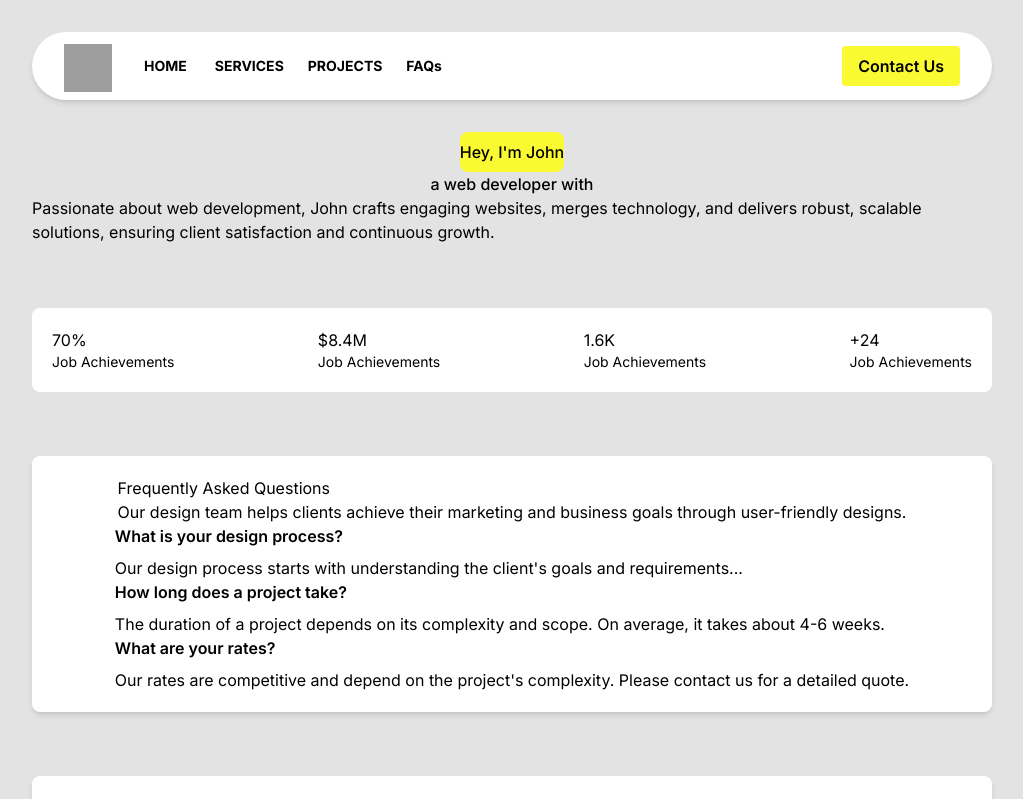
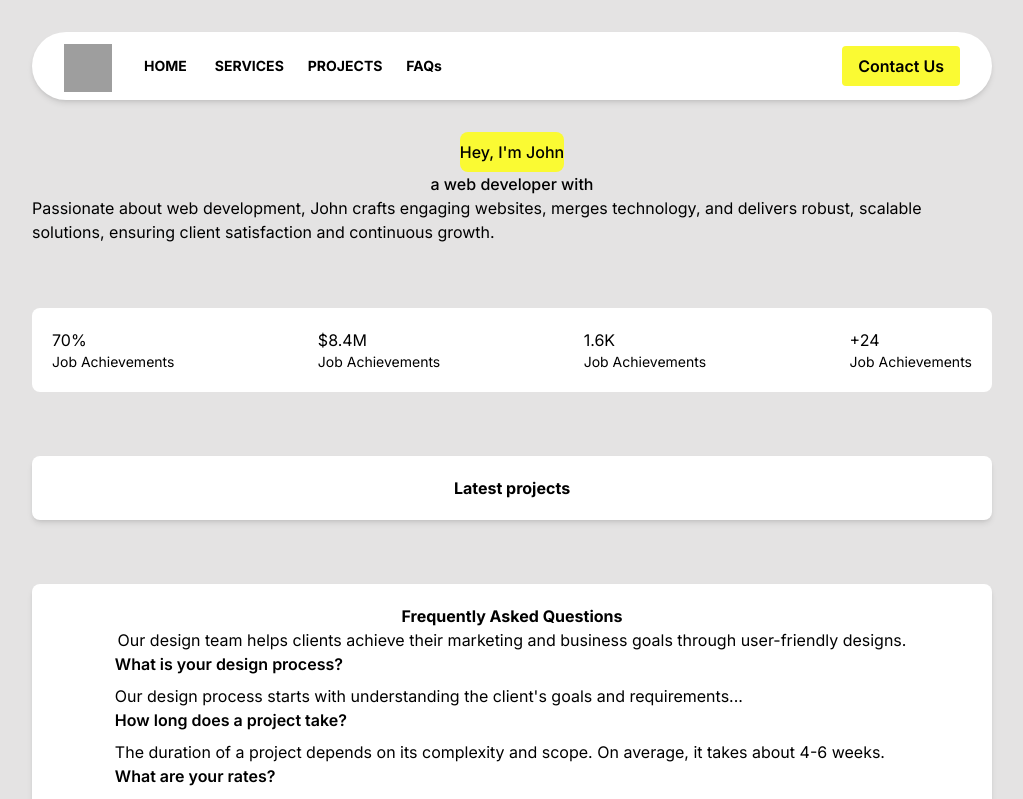
Before and after one commit to AQSA-ABDULLAH/nextjs-portfolio-website, a Next.js app in the folder user/: page / in a window 1280 px wide. Shown: the top 799 px of the page, without its empty margins (128-1151 px from the left). Built offline with nearby package versions, Linux system fonts and the light colour scheme; grey boxes are pictures that could not be loaded.

Commit message:
create project section

```diff
--- a/user/src/app/page.tsx
+++ b/user/src/app/page.tsx
@@ -1,5 +1,6 @@
 import FAQ from "@/sections/faqs/faqs";
 import Hero from "@/sections/hero/hero";
+import Projects from "@/sections/projects/projects";
 import Statics from "@/sections/statics/statics";
 
 export default function Home() {
@@ -7,6 +8,7 @@ export default function Home() {
     <>
       <Hero/>
       <Statics/>
+      <Projects/>
       <FAQ/>
     </>
   );
--- a/user/src/sections/faqs/faqs.tsx
+++ b/user/src/sections/faqs/faqs.tsx
@@ -11,21 +11,17 @@ function Faqs() {
 
     return (
         <div className='bg-white m-16 mx-40 p-5 rounded-lg flex flex-col items-center justify-center shadow-md'>
-            <div>
-                <div className="text-center">
-                    <h2 className="text-4xl leading-8 font-extrabold tracking-tight mb-6">Frequently Asked Questions</h2>
-                    <p className="mx-20">Our design team helps clients achieve their marketing and business goals through user-friendly designs.</p>
-                </div>
-            </div>
+            <h2 className="text-4xl leading-8 font-bold  mb-3">Frequently Asked Questions</h2>
+            <p className="mx-20">Our design team helps clients achieve their marketing and business goals through user-friendly designs.</p>
 
             <div className="mt-10">
                 <div>
                     {questions.map((questions: Questions) => (
                         <div>
-                             <h3 className="text-2xl font-semibold">{questions.title}</h3>
-                             <p className="mt-2">{questions.answer}</p>
+                            <h3 className="text-2xl font-semibold">{questions.title}</h3>
+                            <p className="mt-2">{questions.answer}</p>
                         </div>
-                ))}
+                    ))}
                 </div>
             </div>
 
--- /dev/null
+++ b/user/src/sections/projects/projects.tsx
@@ -0,0 +1,11 @@
+import React from 'react'
+
+function Projects() {
+    return (
+        <div className='bg-white m-16 mx-40 p-5 rounded-lg flex flex-col items-center justify-center shadow-md'>
+            <h2 className='text-3xl font-bold'>Latest projects</h2>
+        </div>
+    )
+}
+
+export default Projects;
```
